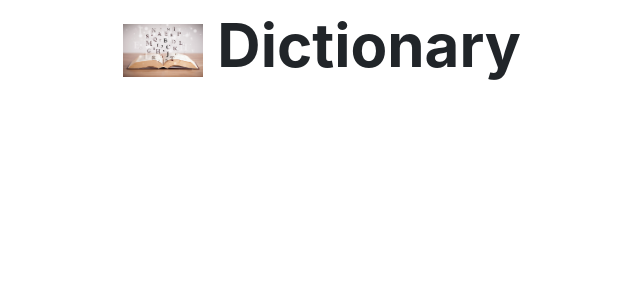
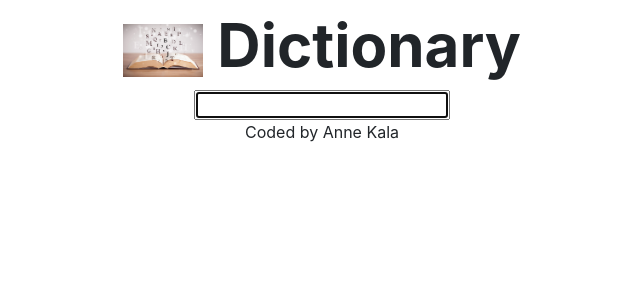
Before and after one commit to annekala/dictionary-project, a React (Create React App) app: page / in a window 1280 px wide. Shown: the top 300 px of the page, without its empty margins (318-958 px from the left). Built offline with nearby package versions, Linux system fonts and the light colour scheme.

Commit message:
call to API

```diff
--- a/package.json
+++ b/package.json
@@ -6,6 +6,7 @@
     "@testing-library/jest-dom": "^5.16.4",
     "@testing-library/react": "^13.2.0",
     "@testing-library/user-event": "^13.5.0",
+    "axios": "^0.27.2",
     "react": "^18.1.0",
     "react-dom": "^18.1.0",
     "react-scripts": "5.0.1",
--- a/src/App.js
+++ b/src/App.js
@@ -1,9 +1,11 @@
 import logo from "./logo.png";
+import Search from "./Search";
 import "./App.css";
 
 export default function App() {
   return (
     <div className="App">
+      <div className="container">
         <header className="App-header">
           {" "}
           <span>
@@ -12,6 +14,11 @@ export default function App() {
           </span>{" "}
           Dictionary
         </header>
+        <main>
+          <Search />
+        </main>
+        <footer className="text-center"> Coded by Anne Kala</footer>
+      </div>
     </div>
   );
 }
--- /dev/null
+++ b/src/Search.js
@@ -0,0 +1,34 @@
+import React, { useState } from "react";
+import axios from "axios";
+import "./Search.css";
+
+export default function Search() {
+  let [keyword, setKeyword] = useState("");
+
+  function handleResponse(response) {
+    console.log(response.data[0]);
+  }
+  function search(event) {
+    event.preventDefault();
+
+    let apiUrl = `https://api.dictionaryapi.dev/api/v2/entries/en/${keyword}`;
+    axios.get(apiUrl).then(handleResponse);
+  }
+
+  function handleKeyword(event) {
+    setKeyword(event.target.value);
+  }
+  return (
+    <div className="language">
+      {" "}
+      <form onSubmit={search}>
+        {" "}
+        <input
+          type="search"
+          autoFocus={true}
+          onChange={handleKeyword}
+        ></input>{" "}
+      </form>
+    </div>
+  );
+}
```
Also changed, not shown: src/Search.css (added), 1 other file (tests, documents, lock files or other folders). Lines whose indentation alone changed are shown as unchanged.
